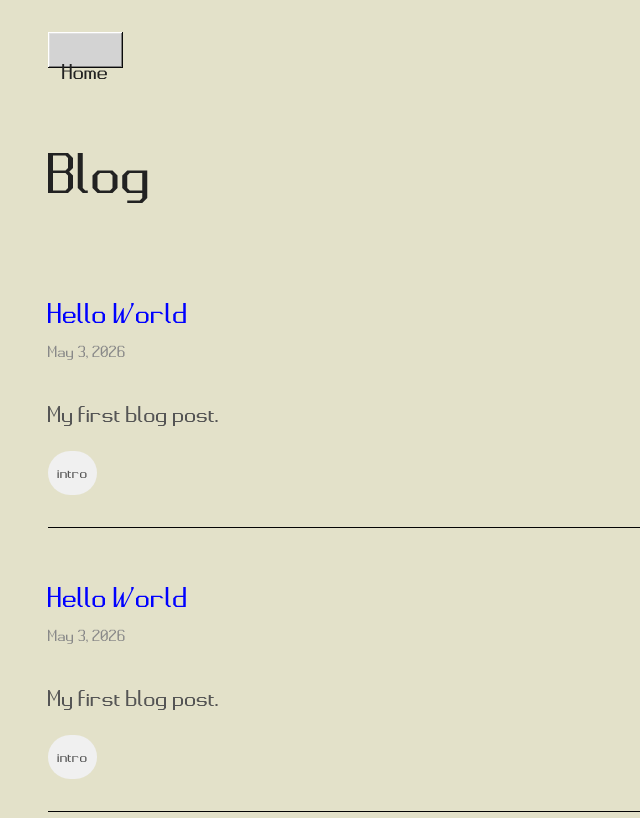
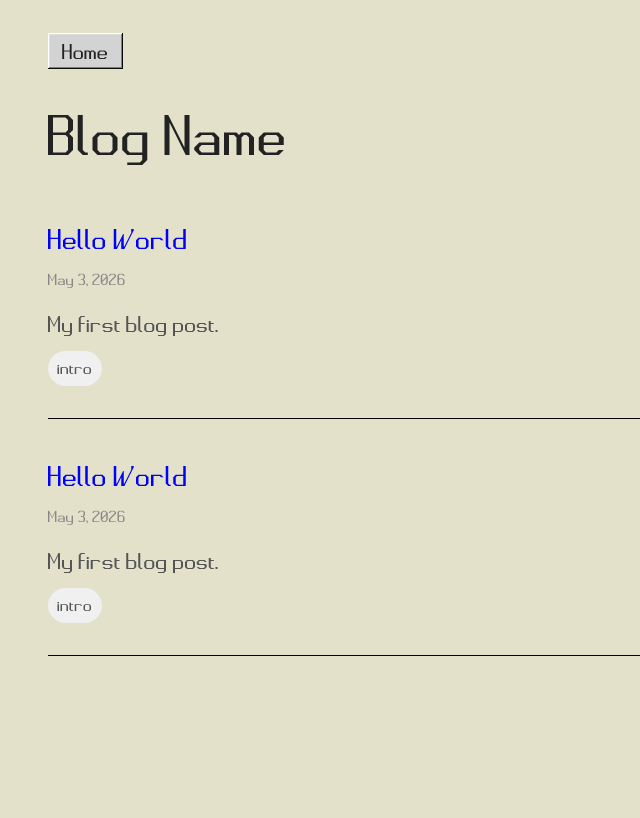
Before and after one commit to fmajorcminor/portfolio, a React (Vite) app: page /blog in a window 1280 px wide. Shown: the top 818 px of the page, without its empty margins (0-640 px from the left). Built offline with nearby package versions, Linux system fonts and the light colour scheme.

Commit message:
Update layout

```diff
--- a/src/components/Navbar.jsx
+++ b/src/components/Navbar.jsx
@@ -14,7 +14,7 @@ const Navbar = () => {
                 <div className="font-bold text-5xl hidden md:inline">
                     Dallin Christensen
                 </div>
-                <div className="space-x-5">
+                <div className="grid grid-cols-2 gap-x-16 gap-y-4 sm:flex sm:space-x-5 sm:gap-2">
                     <button
                         onClick={() => {
                             window.open(Resume, "_blank");
--- a/src/pages/BlogIndex.jsx
+++ b/src/pages/BlogIndex.jsx
@@ -24,13 +24,11 @@ export default function BlogIndex() {
                     fontSize: "30px",
                     fontFamily: "LexingtonGothic",
                     backgroundColor: "lightgray",
-                    height: 36,
-                    padding: 12,
                 }}
             >
                 Home
             </button>
-            <h1>Blog</h1>
+            <h1 className="mt-4">Blog Name</h1>
 
             {posts.length === 0 && <p>No posts yet — check back soon.</p>}
 
--- a/src/pages/BlogPost.jsx
+++ b/src/pages/BlogPost.jsx
@@ -44,6 +44,7 @@ export default function BlogPost() {
                         </ul>
                     )}
                 </header>
+                <div className="border-b"></div>
 
                 <div className="post-body">
                     <ReactMarkdown>{post.content}</ReactMarkdown>
--- a/src/pages/blog.css
+++ b/src/pages/blog.css
@@ -10,7 +10,7 @@
   font-size: 2rem; /* Larger font for your small font-family */
   font-family: "LexingtonGothic", Arial, sans-serif;
   text-align: left;
-  line-height: 1.8;
+  line-height: 1.2;
 }
 
 @media (max-width: 600px) {
@@ -78,7 +78,7 @@
 }
 
 .tag {
-  font-size: 1.3rem;
+  font-size: 1.5rem;
   padding: 0.2rem 0.6rem;
   border-radius: 9999px;
   background: #f0f0f0;
@@ -89,7 +89,7 @@
 .back-link {
   display: inline-block;
   margin-bottom: 1.5rem;
-  font-size: 1.3rem;
+  font-size: 1.9rem;
   font-family: "LexingtonGothic", Arial, sans-serif;
   color: #888;
   text-decoration: none;
@@ -108,13 +108,13 @@
 
 .blog-post article header h1 {
   margin: 0 0 0.25rem;
-  font-size: 2.5rem;
+  font-size: 4rem;
   font-family: "LexingtonGothic", Arial, sans-serif;
   text-align: left;
 }
 
 .blog-post article header time {
-  font-size: 1rem;
+  font-size: 1.6rem;
   color: #888;
 }
 
--- a/src/posts/2026-05-03-hello-world copy.md
+++ b/src/posts/2026-05-03-hello-world copy.md
@@ -4,7 +4,7 @@ date: 2026-05-03T00:00:00.000Z
 description: "My first blog post."
 tags:
     - intro
-draft: false
+draft: true
 ---
 
 This is my first post. Welcome to the blog!
```
